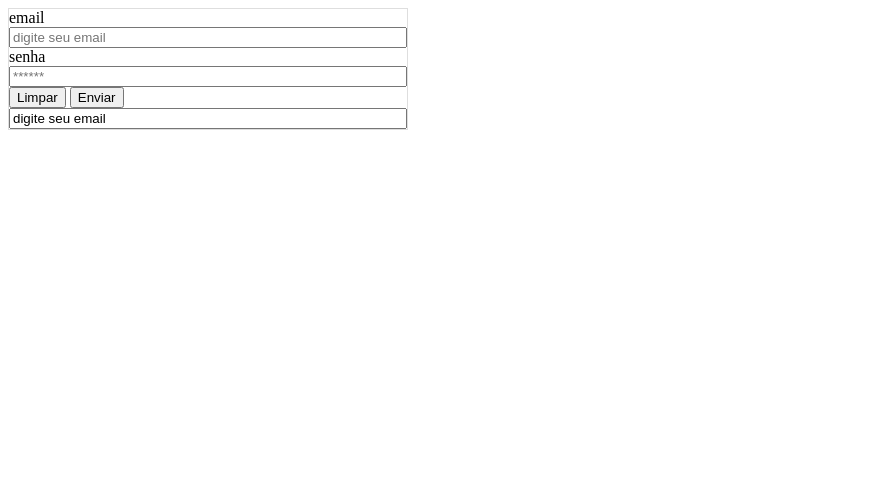
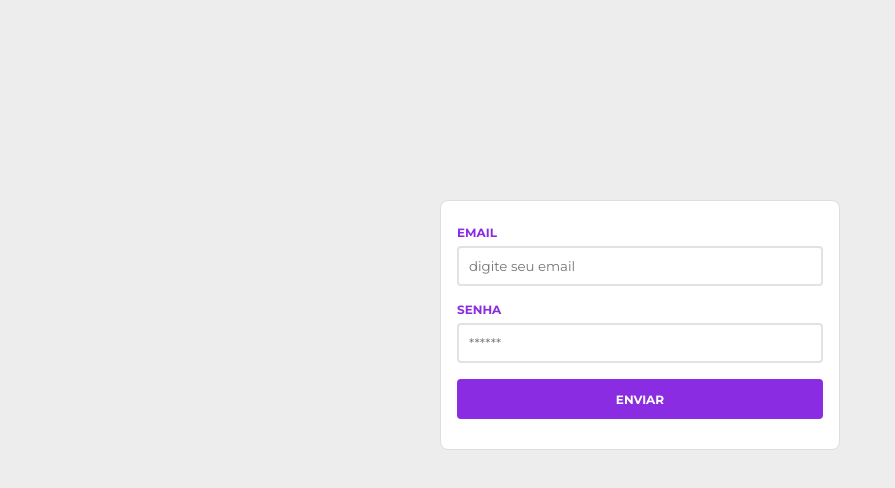
Before and after one commit to camilaroch93/html-aula-4, a plain HTML site: page index.html in a window 1280 px wide. Shown: the whole page, without its empty margins (0-895 px from the left). Drawn offline with Linux system fonts and the light colour scheme.

Commit message:
css implantado

```diff
--- a/index.css
+++ b/index.css
@@ -1,14 +1,59 @@
 *{
+    margin: 0;
+    padding: 0;
+    border: 0;
+    outline: none;
     box-sizing: border-box;
+    font-family: "Montserrat", sans-serif;
+}
+
+body{
+    background-color: #ededed;
 }
 form{
     width: 400px;
-border: 1px solid #dedede;
+    background-color: #FFFFFF;
+    border: 1px solid #dedede;
+    margin:0 auto;
+    margin-top: 200px;
+    padding: 24px 16px;
+    border-radius: 8px;
 }
 form label {
     display: block;
+    font-size: 12px;
+    font-weight: bold;
+    text-transform: uppercase; /*transforma a palavra, deixa em caixa alta e etc*/
+    margin-bottom: 6px;
+    color: #8a2ce2;
 }
 form input{
     width: 100%;
+    height: 40px;
     display: block;
+    border: 2px solid #DEDEDEDE;
+    border-radius: 4px;
+    padding-left: 10px;
+    margin-bottom: 16px;
 }
+
+form input:focus{ /*desfocado quando está fora e focado quando está dentro, estou dando com os dois pontos essa propriedade específica*/
+    border-color: #8a2ce2;
+}
+
+form button{
+    width: 100%;
+    height: 40px;
+    font-size: 12px;
+    font-weight: bold;
+    text-transform: uppercase; /*transforma a palavra, deixa em caixa alta e etc*/
+    margin-bottom: 6px;
+    border-radius: 4px;
+    background-color: #8a2ce2;
+    color: #FFFFFF;
+    cursor: pointer;
+}
+
+form button:hover{
+    background-color: #6422a3;
+}
--- a/index.html
+++ b/index.html
@@ -4,6 +4,9 @@
     <meta charset="UTF-8">
     <meta name="viewport" content="width=device-width, initial-scale=1.0">
     <title>html aula 4</title>
+    <link rel="preconnect" href="https://fonts.googleapis.com">
+<link rel="preconnect" href="https://fonts.gstatic.com" crossorigin>
+<link href="https://fonts.googleapis.com/css2?family=Montserrat:ital,wght@0,100..900;1,100..900&display=swap" rel="stylesheet">
     <link rel="stylesheet" href="index.css">
 </head>
 <body> <!--formulário de login-->
@@ -12,11 +15,9 @@
         <input id="email" type="email"  placeholder="digite seu email" required>
         <label for="senha">senha</label>
         <input id="senha" type="password" placeholder="******" required>
-        <button>Limpar</button>
         <button type="submit">Enviar</button>
         <!-- <button type="reset">limpar</button>-->
 
-      <input type="text" value="digite seu email">
     </form>
 
 
```
